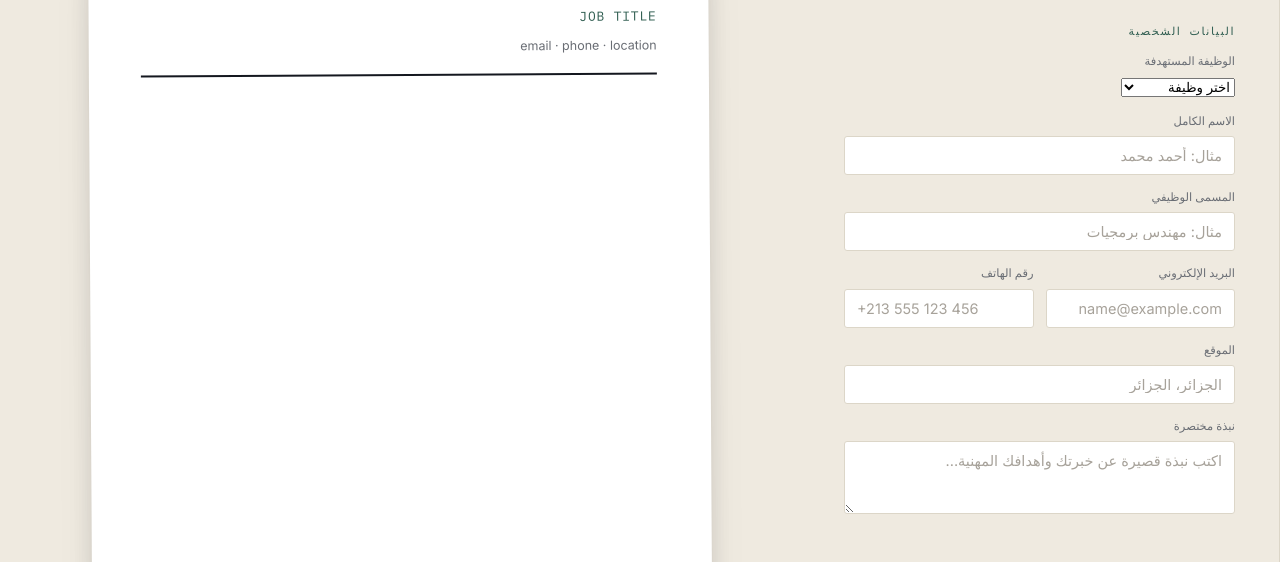
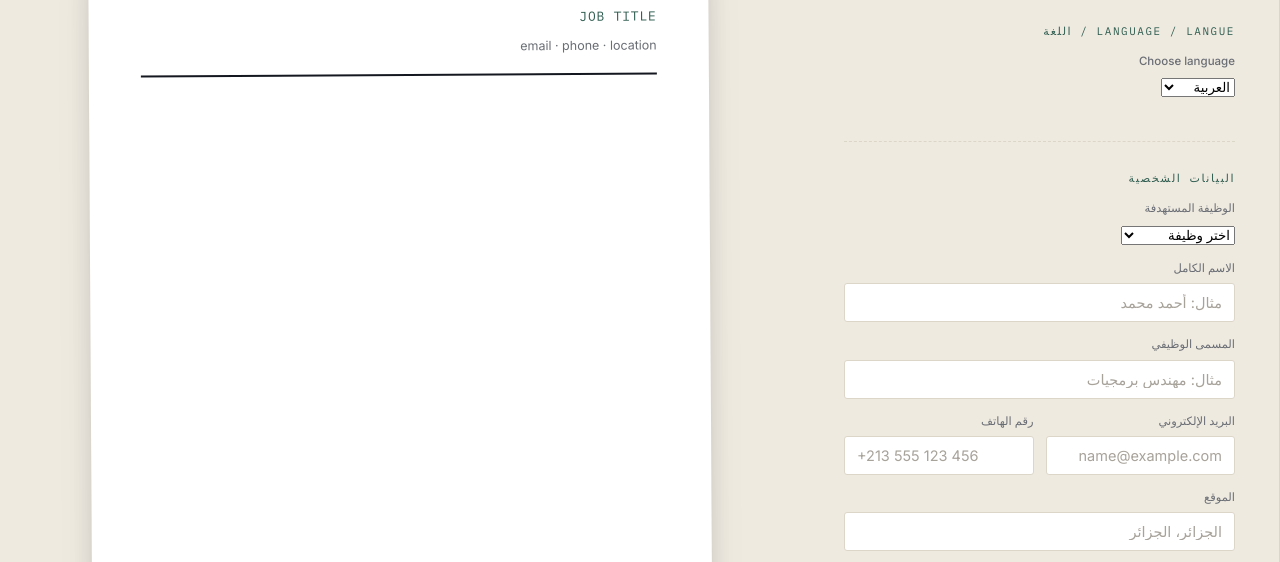
Before and after one commit to Khaled-dodo2017/cv-genius-ai, a plain HTML site: page index.html in a window 1280 px wide. Shown: the part 176-738 px from the top of the page. Drawn offline with Linux system fonts and the light colour scheme.

Commit message:
Add language selection field to form

```diff
--- a/index.html
+++ b/index.html
@@ -36,6 +36,19 @@
 
 
     <form id="cv-form" novalidate>
+      <fieldset class="field-group">
+  <legend>Language / Langue / اللغة</legend>
+
+  <label class="field">
+    <span class="field__label">Choose language</span>
+
+    <select id="language-select" name="language">
+      <option value="ar">العربية</option>
+      <option value="fr">Français</option>
+      <option value="en">English</option>
+    </select>
+  </label>
+</fieldset>
 
       <!-- ===== البيانات الشخصية ===== -->
       <fieldset class="field-group">
```
